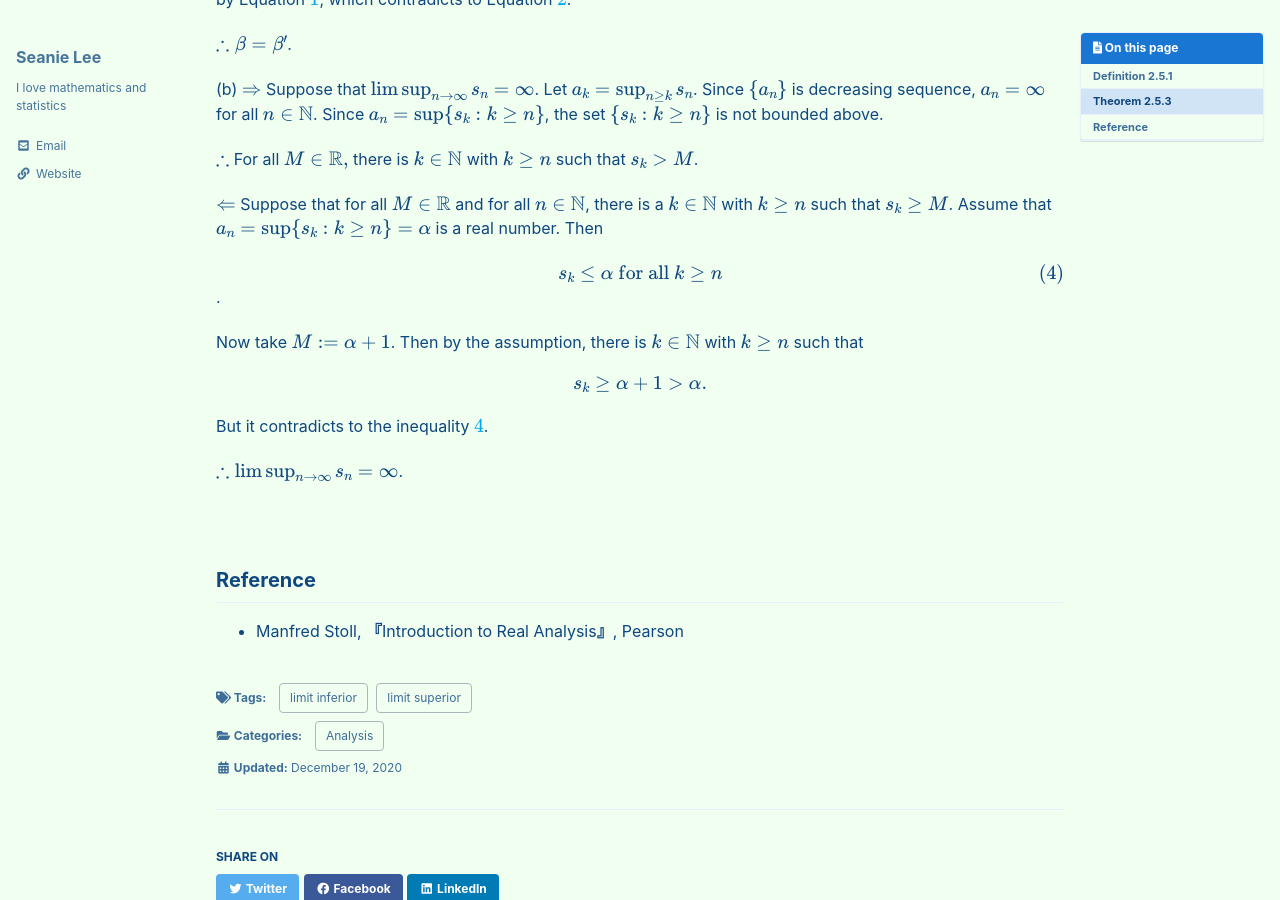
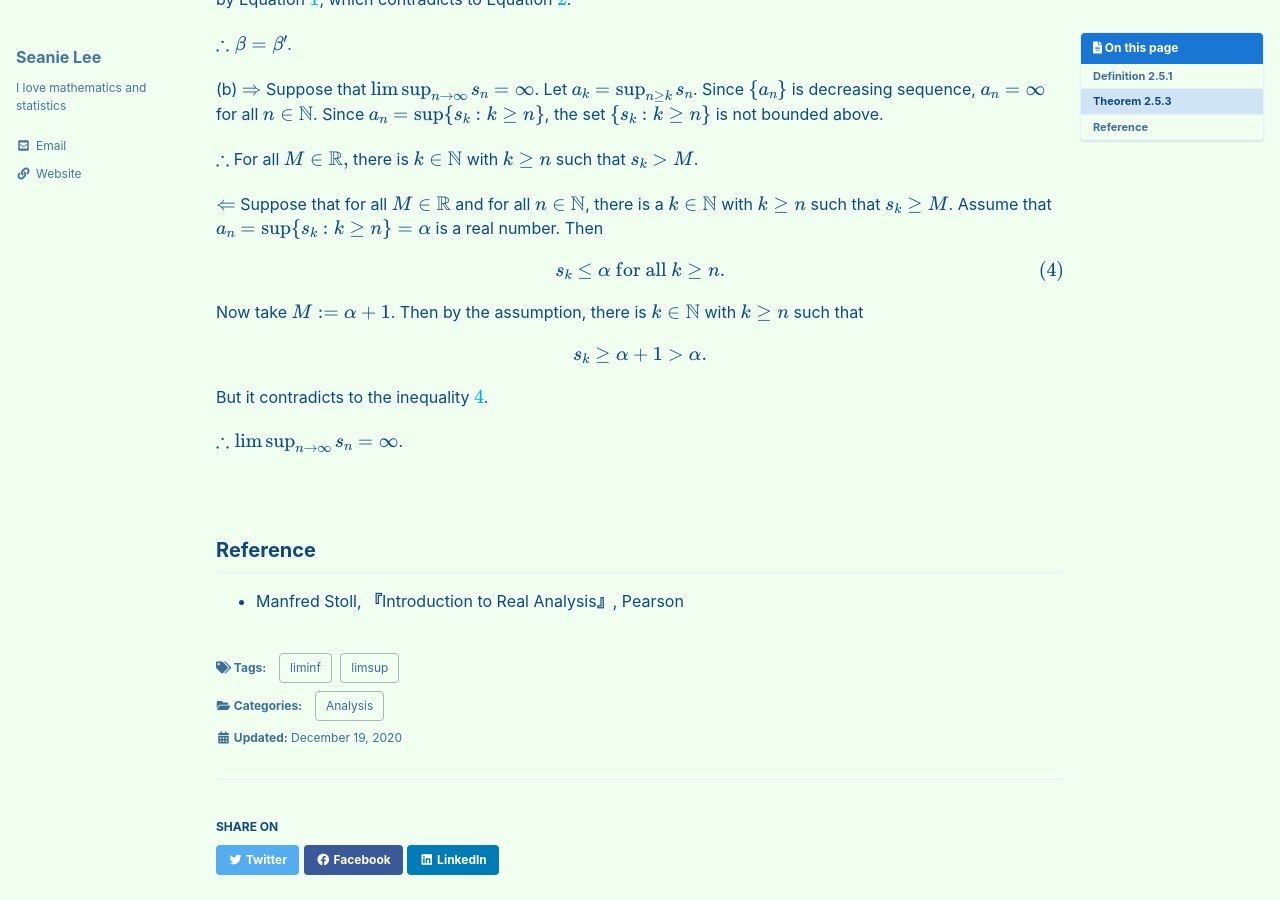
Before and after one commit to seanie12/blog, a Jekyll site: the page built from _posts/2020-12-19-limsup-liminf.md, in a window 1280 px wide and 900 px high, scrolled down 1708 px. Built offline with Jekyll 4.4.1, drawn with Linux system fonts in a browser that asks for light colours; cached includes are drawn as plain includes; formulas are drawn with MathJax 3.

Commit message:
Update 2020-12-19-limsup-liminf.md

```diff
--- a/_posts/2020-12-19-limsup-liminf.md
+++ b/_posts/2020-12-19-limsup-liminf.md
@@ -6,8 +6,8 @@ categories:
 
 
 tags:
-  - limit superior
-  - limit inferior
+  - limsup
+  - liminf
 
 
 toc: true
@@ -144,10 +144,10 @@ $\Leftarrow$ Suppose that for all $M\in\mathbb{R}$ and for all $n\in\mathbb{N}$,
 
 $$
 \begin{align}
-s_k\leq \alpha \text{ for all } k\geq n
+s_k\leq \alpha \text{ for all } k\geq n.
 \label{eq:3}
 \end{align}
-$$.
+$$
 
 Now take $M:=\alpha+1$. Then by the assumption, there is $k\in\mathbb{N}$ with $k\geq n$ such that
 
```
